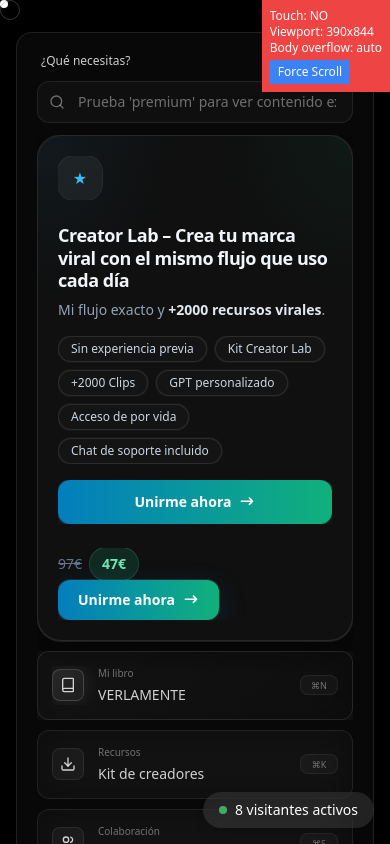
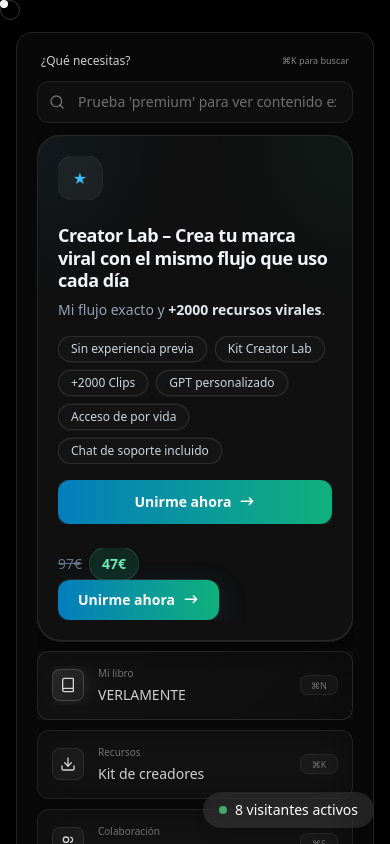
Before and after one commit to kitusjr/verlamente-linkbio, a Next.js app: page / in a window 390 px wide. Shown: the top 844 px of the page. Built offline with nearby package versions, Linux system fonts and the light colour scheme.

Commit message:
remove: Delete mobile debug panel - no longer needed

```diff
--- a/src/app/page.tsx
+++ b/src/app/page.tsx
@@ -301,22 +301,6 @@ export default function Home() {
 
   return (
     <>
-      {/* DEBUG MÓVIL TEMPORAL */}
-      <div className="fixed top-0 right-0 bg-red-500 text-white p-2 text-xs z-50 md:hidden">
-        <div>Touch: {typeof window !== 'undefined' && 'ontouchstart' in window ? 'YES' : 'NO'}</div>
-        <div>Viewport: {typeof window !== 'undefined' ? `${window.innerWidth}x${window.innerHeight}` : 'N/A'}</div>
-        <div>Body overflow: {typeof document !== 'undefined' ? getComputedStyle(document.body).overflow : 'N/A'}</div>
-        <button
-          className="bg-blue-500 px-2 py-1 mt-1 text-xs"
-          onClick={() => {
-            document.body.style.overflow = 'auto'
-            document.documentElement.style.overflow = 'auto'
-            alert('Scroll forzado!')
-          }}
-        >
-          Force Scroll
-        </button>
-      </div>
 
       {/* WRAPPER: fija el ámbito de los overrides SOLO para la home */}
       <main id="home-fix" className="relative z-0 min-h-[100svh] w-full bg-transparent text-slate-200">
```
